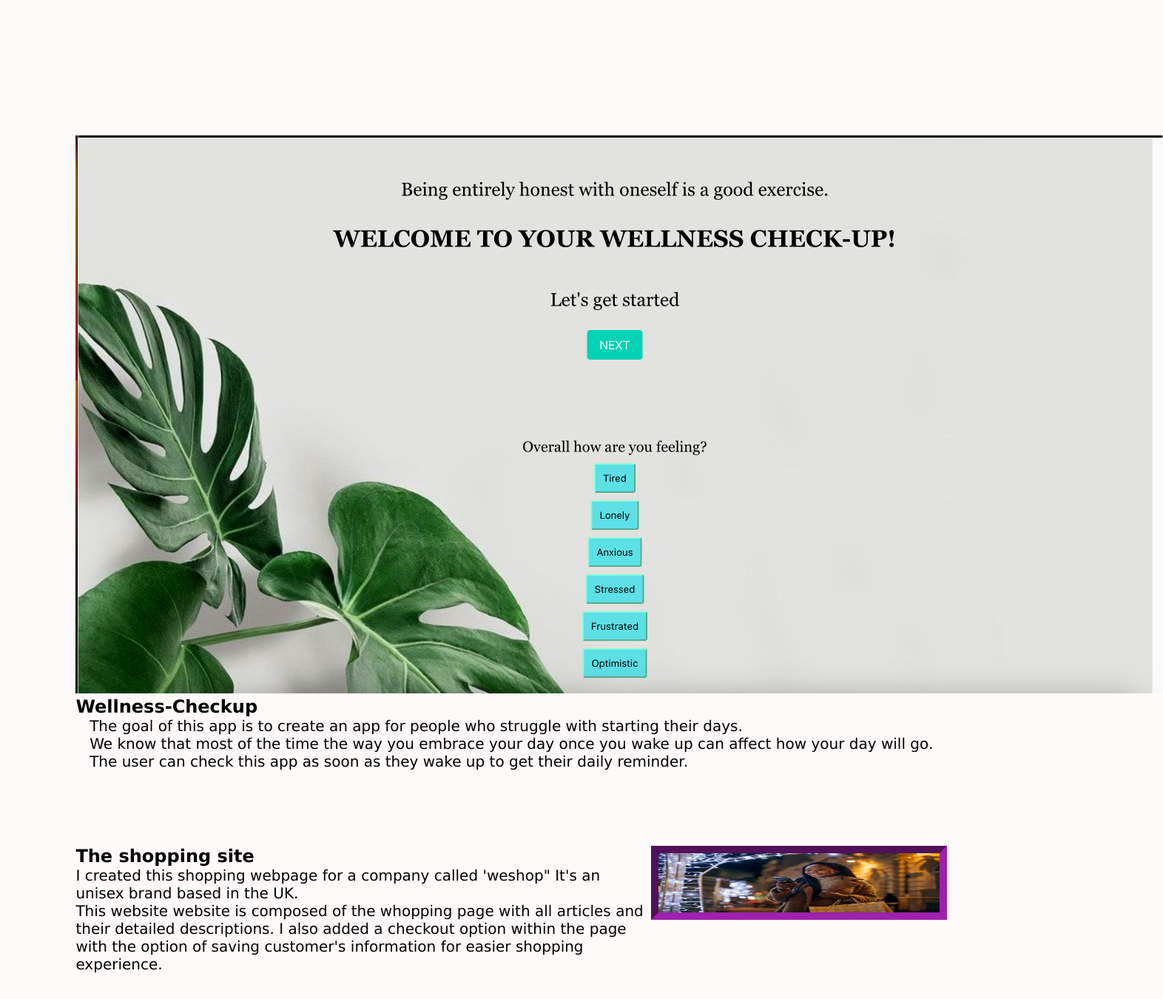
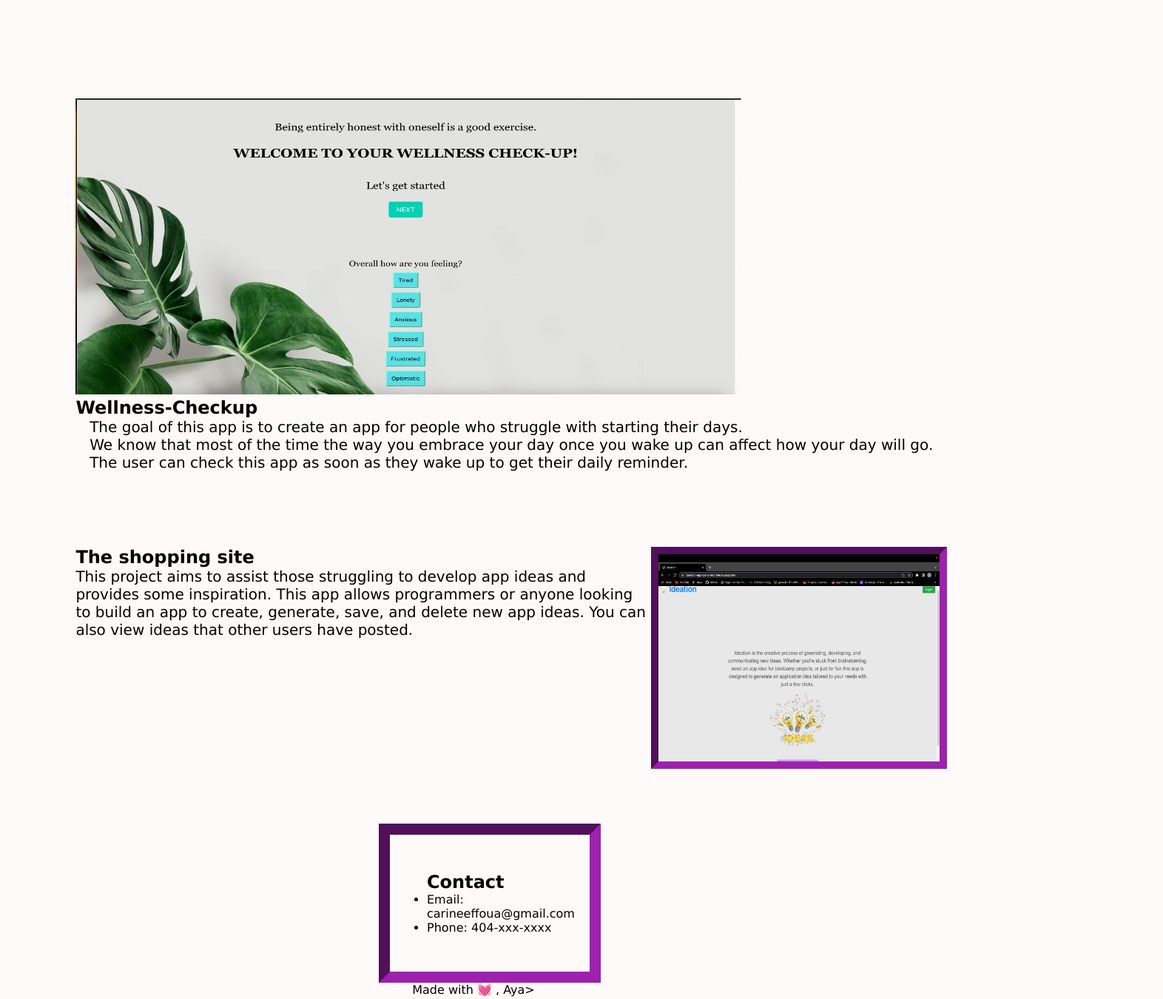
Before and after one commit to aeffoua/Aya-s-professional-Porfolio, a plain HTML site: page index.html in a window 1280 px wide. Shown: the part 1240-2590 px from the top of the page at 74% size, 1572 px wide, since content can reach past the window. Drawn offline with Linux system fonts and the light colour scheme.

Commit message:
added project 2

```diff
--- a/index.html
+++ b/index.html
@@ -59,14 +59,14 @@
 
 
     <div class="content">
-        <a href="mydeployedwebsite">
-        <img src="website 2.jpeg" alt="black woman holding a shopping bag and her phone" id="photo">
+        <a href="https://ideation-app-generator.herokuapp.com/">
+        <img class='ideimage' src="Ideation.png" alt="page with buld light and texts" id="photo">
         </a>
         <h2>The shopping site</h2>
-        <p>I created this shopping webpage for a company called 'weshop" It's an unisex brand based in the UK.
-            <br> This website website is composed of the whopping page with all articles and their detailed descriptions.
-            I also added a checkout option within the page with the option of saving customer's information for easier shopping
-             experience. <br></p>
+        <p>This project aims to assist those struggling to develop app ideas and provides
+            some inspiration. This app allows programmers or anyone looking to build an app
+            to create, generate, save, and delete new app ideas. You can also view ideas that
+             other users have posted.</p>
 
     </div>
 
@@ -75,8 +75,6 @@
         <ul>
             <li>Email: carineeffoua@gmail.com</li>
             <li>Phone: 404-xxx-xxxx</li>
-
-
 
         </ul>
     </section>
--- a/styles.css
+++ b/styles.css
@@ -96,7 +96,7 @@ header ul li a:hover{
 #photo{
     float: right;
     width: 400px;
-    height: 100px;
+    height: 300px;
     border-style: inset;
     border-width: 10px;
     border-color: #9d21ad;
@@ -108,11 +108,16 @@ header ul li a:hover{
     margin-top: 250px;
     margin-left: 40%;
 }
+#project{
+    margin-top: 20px;
+    width: 900px;
+    height: 400px;
 
+}
 
-#project{
-    margin-top: 80px;
-    width: 1000px;
+#project1{
+    margin-top: 10px;
+    width: 900px;
     height: 400px;
 
 }
```
Also changed, not shown: Ideation.png (added).
